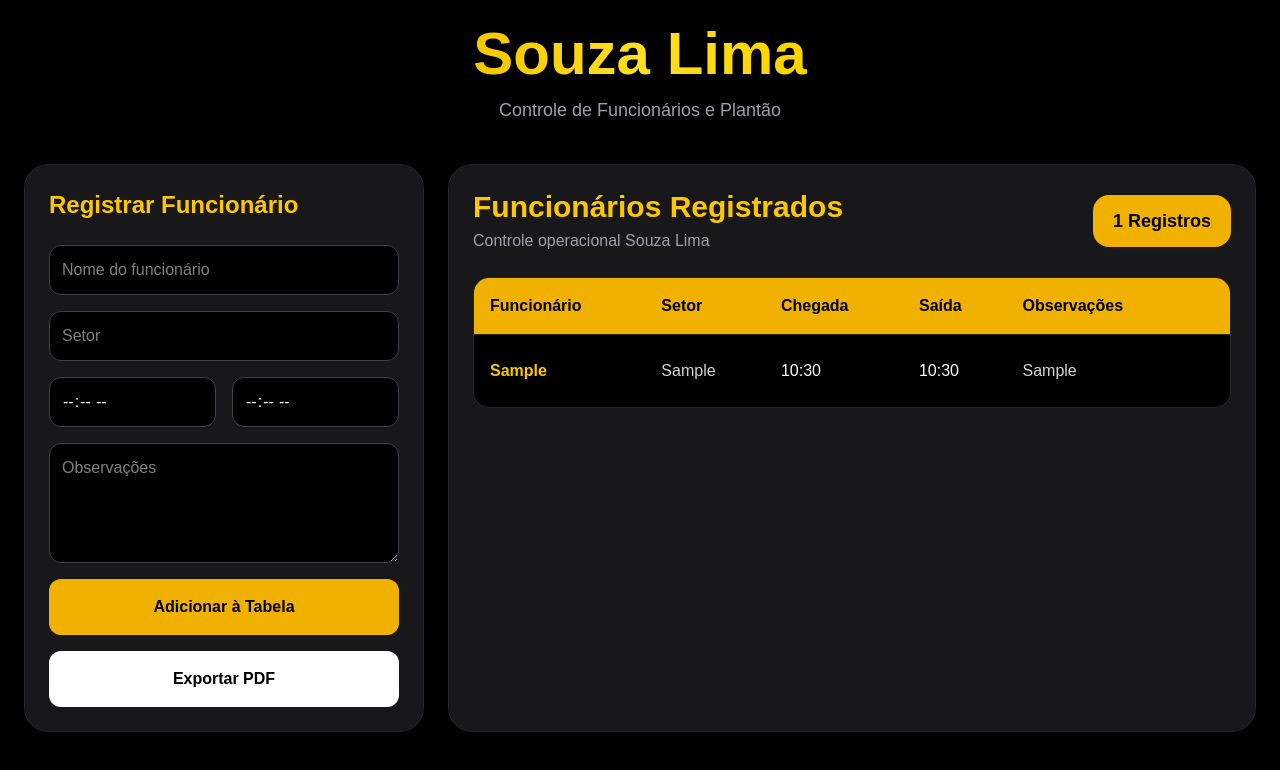
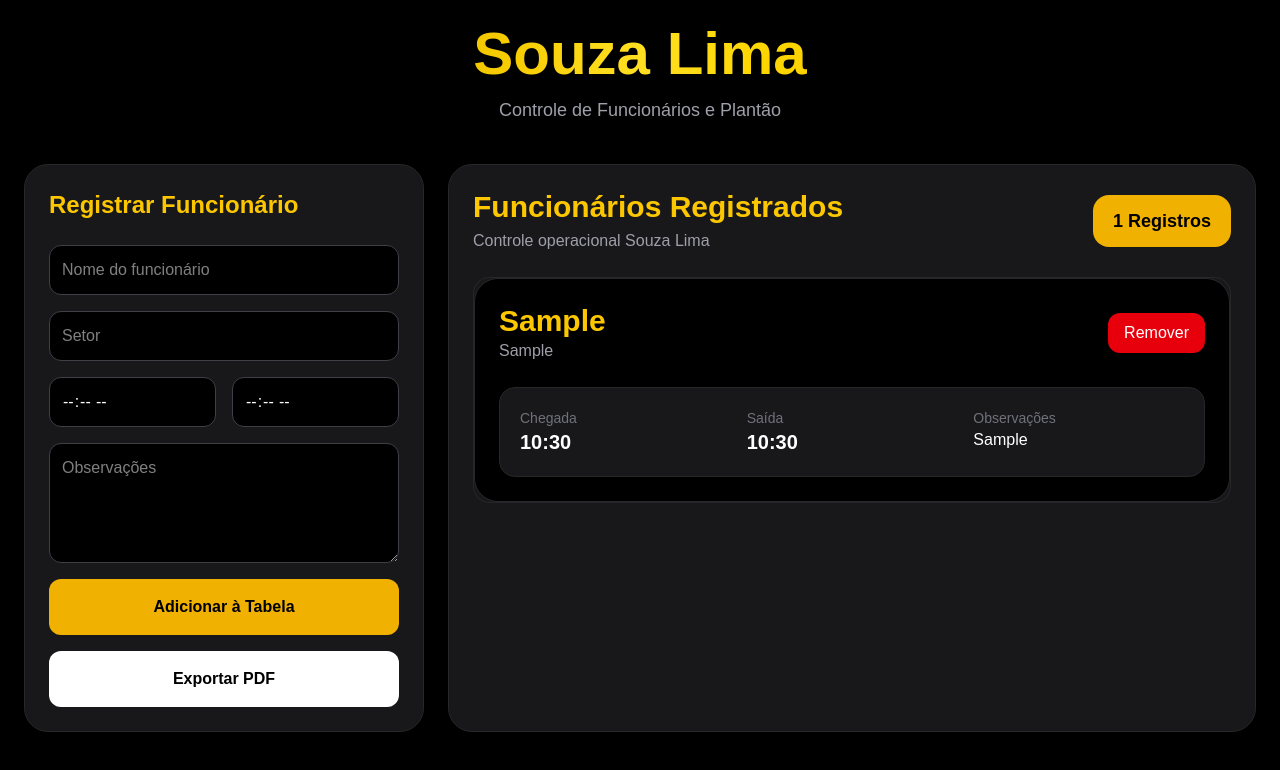
Before and after one commit to deandromedashun359-lab/souza-lima-controle, a Next.js app: page / in a window 1280 px wide. Both pictures are taken after typing "Sample", "Sample", "10:30", "10:30", "Sample" into the empty fields and a click on the button "Adicionar à Tabela". Shown: the top 770 px of the page. Built offline with nearby package versions, Linux system fonts and the light colour scheme.

Commit message:
Tabela profissional

```diff
--- a/app/page.tsx
+++ b/app/page.tsx
@@ -5,37 +5,78 @@ import { useRef, useState } from "react";
 import html2canvas from "html2canvas";
 import jsPDF from "jspdf";
 
-type Funcionario = {
-  nome: string;
-  setor: string;
+type Registro = {
   chegada?: string;
   saida?: string;
   obs?: string;
 };
+
+type Funcionario = {
+  nome: string;
+  setor: string;
+  registros: Registro[];
+};
 export default function Page() {
 
   const pdfRef = useRef<HTMLDivElement>(null);
-
+  const [funcionarios, setFuncionarios] = useState<Funcionario[]>([]);
   const [nome, setNome] = useState("");
   const [setor, setSetor] = useState("");
   const [chegada, setChegada] = useState("");
   const [saida, setSaida] = useState("");
   const [obs, setObs] = useState("");
 
-  const [funcionarios, setFuncionarios] = useState<Funcionario[]>([]);
+
 
   function adicionarFuncionario() {
 
   if (!nome || !setor) return;
 
-    const novoFuncionario: Funcionario = {
-      nome,
-      setor,
+  const novoRegistro: Registro = {
     chegada,
     saida,
     obs,
   };
-  setFuncionarios((prev) => [...prev, novoFuncionario]);
+
+  setFuncionarios((prev) => {
+
+    const funcionarioExistente = prev.find(
+      (f) =>
+        f.nome.toLowerCase() === nome.toLowerCase()
+    );
+
+    // funcionário já existe
+    if (funcionarioExistente) {
+
+      return prev.map((f) => {
+
+        if (
+          f.nome.toLowerCase() === nome.toLowerCase()
+        ) {
+
+          return {
+            ...f,
+            registros: [
+              ...f.registros,
+              novoRegistro,
+            ],
+          };
+        }
+
+        return f;
+      });
+    }
+
+    // novo funcionário
+    return [
+      ...prev,
+      {
+        nome,
+        setor,
+        registros: [novoRegistro],
+      },
+    ];
+  });
 
   setNome("");
   setSetor("");
@@ -194,79 +235,98 @@ export default function Page() {
 
             <div className="overflow-x-auto rounded-2xl border border-zinc-800">
 
-              <table className="w-full min-w-[900px] border-collapse">
-
-                <thead>
-                   <tr className="bg-yellow-500 text-black text-left">
-
-                    <th className="p-4">Funcionário</th>
-                    <th className="p-4">Setor</th>
-                    <th className="p-4">Chegada</th>
-                    <th className="p-4">Saída</th>
-                    <th className="p-4">Observações</th>
-                    <th className="p-4 text-center">Ações</th>
-
-                  </tr>
-
-                </thead>
-
-                <tbody>
-
-                  {funcionarios.length === 0 && (
-                    <tr>
-                      <td
-                        colSpan={6}
-                        className="text-center p-10 text-zinc-500 bg-black"
-                      >
-                        Nenhum funcionário registrado.
-                      </td>
-                    </tr>
-                  )}
+             <div className="grid gap-6">
 
   {funcionarios.map((funcionario, index) => (
 
-                    <tr
+    <div
       key={index}
-                      className="border-t border-zinc-800 bg-black hover:bg-zinc-950 transition-all"
+      className="bg-black border border-zinc-800 rounded-3xl p-6"
     >
 
-                      <td className="p-4 font-bold text-yellow-400">
+      <div className="flex items-center justify-between mb-6">
+
+        <div>
+
+          <h2 className="text-3xl font-black text-yellow-400">
             {funcionario.nome}
-                      </td>
+          </h2>
 
-                      <td className="p-4 text-zinc-300">
+          <p className="text-zinc-400">
             {funcionario.setor}
-                      </td>
+          </p>
 
-                      <td className="p-4">
-                        {funcionario.chegada || "--:--"}
-                      </td>
-
-                      <td className="p-4">
-                        {funcionario.saida || "--:--"}
-                      </td>
-
-                      <td className="p-4 max-w-[300px] break-words text-zinc-300">
-                        {funcionario.obs || "Sem observações"}
-                      </td>
-                        <td className="p-4 text-center">
+        </div>
 
         <button
           onClick={() => removerFuncionario(index)}
-                          className="bg-red-600 hover:bg-red-500 px-4 py-2 rounded-xl font-semibold transition-all"
+          className="bg-red-600 hover:bg-red-500 px-4 py-2 rounded-xl"
         >
           Remover
         </button>
 
-                      </td>
+      </div>
 
-                    </tr>
+      <div className="grid gap-4">
 
+        {funcionario.registros.map(
+          (registro, registroIndex) => (
+
+            <div
+              key={registroIndex}
+              className="bg-zinc-900 border border-zinc-800 rounded-2xl p-5"
+            >
+
+              <div className="grid md:grid-cols-3 gap-4">
+
+                <div>
+
+                  <p className="text-zinc-500 text-sm">
+                    Chegada
+                  </p>
+
+                  <p className="text-xl font-bold">
+                    {registro.chegada || "--:--"}
+                  </p>
+
+                </div>
+
+                <div>
+
+                  <p className="text-zinc-500 text-sm">
+                    Saída
+                  </p>
+
+                  <p className="text-xl font-bold">
+                    {registro.saida || "--:--"}
+                  </p>
+
+                </div>
+
+                <div>
+
+                  <p className="text-zinc-500 text-sm">
+                    Observações
+                  </p>
+
+                  <p>
+                    {registro.obs || "Sem observações"}
+                  </p>
+
+                </div>
+
+              </div>
+
+            </div>
+          )
+        )}
+
+      </div>
+
+    </div>
   ))}
 
-                </tbody>
-
-              </table>
+</div>
 
             </div>
 
```
Lines whose indentation alone changed are shown as unchanged.
